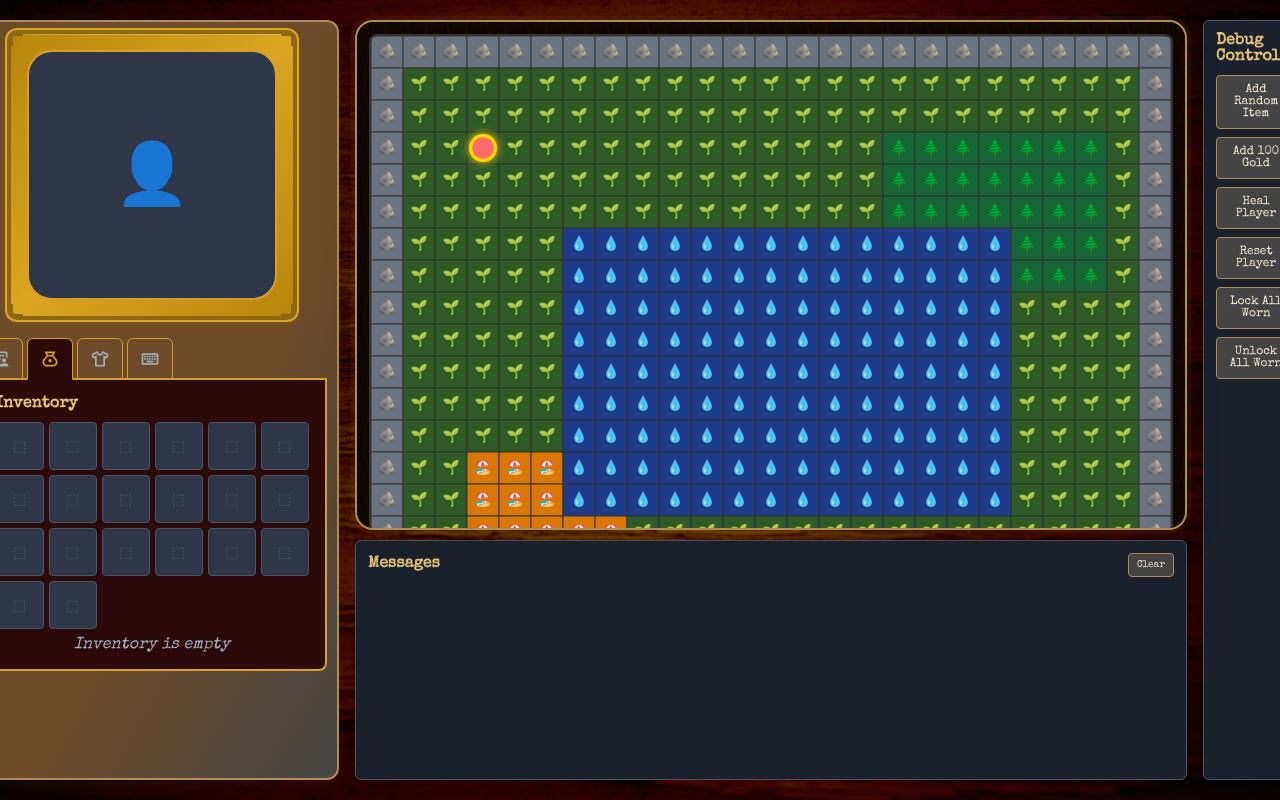
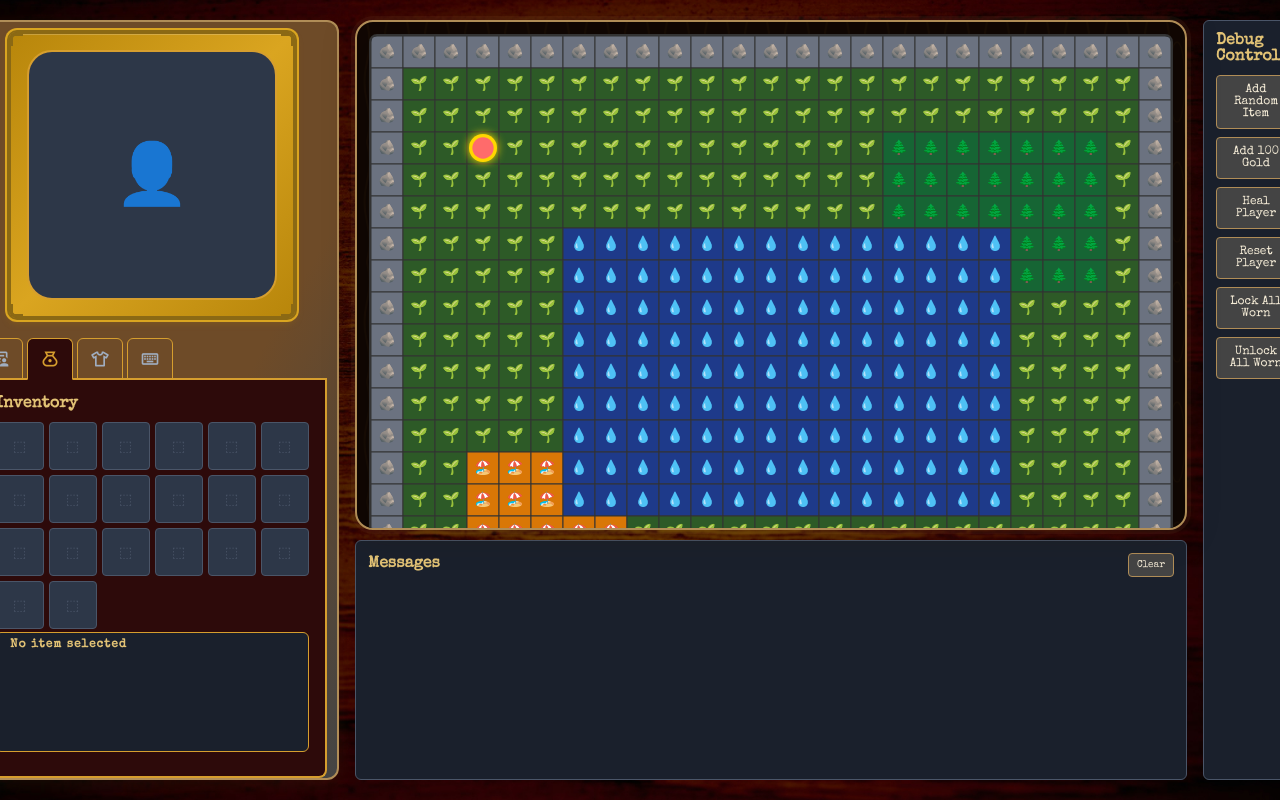
Before and after one commit to charlotte-xie/splarg, a Next.js app: page / in a window 1280 px wide. Both pictures are taken after a click on the button "money_bag". Built offline with nearby package versions, Linux system fonts and the light colour scheme; a web font is replaced by a local one.

Commit message:
Item handling improvements

```diff
--- a/components/Controls.tsx
+++ b/components/Controls.tsx
@@ -2,8 +2,8 @@
 export default function Controls() {
   return (
     <div className="control-panel">
-      <h5>Controls</h5>
-      <div className="control-panel-grid">
+      <h4>Controls</h4>
+      <div className="control-panel-grid" style={{gridTemplateColumns: '1fr 1fr', columnCount: 2}}>
         <span className="control-key">Numpad 1-9</span>
         <span className="control-desc">Move player</span>
         <span className="control-key">Arrow Keys</span>
--- a/components/Inventory.tsx
+++ b/components/Inventory.tsx
@@ -66,7 +66,8 @@ export default function Inventory({
     : null;
 
   // Create action buttons for the selected item
-  const getActionButtons = (item: Item) => {
+  const getActionButtons = (item: Item | null) => {
+    if (!item) return [];
     const buttons: Array<{
       label: string;
       variant: 'primary' | 'secondary' | 'success' | 'danger';
@@ -122,24 +123,11 @@ export default function Inventory({
           })}
         </div>
 
-        {items.length === 0 && (
-          <p style={{
-            color: '#a0aec0',
-            textAlign: 'center',
-            marginTop: '8px',
-            fontStyle: 'italic'
-          }}>
-            Inventory is empty
-          </p>
-        )}
-
         {/* Selected Item Details */}
-        {selectedItem && (
           <ItemDetails
             item={selectedItem}
             actionButtons={getActionButtons(selectedItem)}
           />
-        )}
     </div>
   );
 }
--- a/components/ItemDetails.tsx
+++ b/components/ItemDetails.tsx
@@ -1,4 +1,5 @@
 import Item from '../classes/Item';
+import Utils from '../classes/Utils';
 import Button from './Button';
 
 interface ActionButton {
@@ -9,11 +10,12 @@ interface ActionButton {
 }
 
 interface ItemDetailsProps {
-  item: Item;
+  item: Item | null;
   actionButtons: ActionButton[];
 }
 
 export default function ItemDetails({ item, actionButtons }: ItemDetailsProps) {
+  const isEmpty = !item;
   return (
     <div style={{
       marginTop: '3px',
@@ -21,29 +23,32 @@ export default function ItemDetails({ item, actionButtons }: ItemDetailsProps) {
       backgroundColor: '#1a202c',
       borderRadius: '6px',
       border: '1px solid #d69e2e',
-      color: '#e2e8f0'
+      minHeight: '120px',
+      color: '#e2e8f0',
+      display: 'flex',
+      flexDirection: 'column',
+      justifyContent: 'space-between',
+      gap: '8px',
+      marginBottom: '8px',
+      height: '100%', // allow parent to control height
     }}>
-      <div style={{
-        display: 'flex',
-        alignItems: 'center',
-        gap: '8px',
-        marginBottom: '8px'
-      }}>
-        <span style={{ fontSize: '20px' }}>{item.getSymbol()}</span>
-        <h5>
-          {item.getName()}
-          {item.hasMultiple() && ` (${item.getQuantity()})`}
-        </h5>
+      <div>
+        <div className="control-panel-row" style={{alignContent: 'end'}}>
+          <span style={{ fontSize: '20px' }}>{isEmpty ? ' ' : item.getSymbol()}</span>
+          <h5>
+            {isEmpty ? 'No item selected' : Utils.capitalize(item.getName())}
+            {!isEmpty && item.hasMultiple() && ` (${item.getQuantity()})`}
+          </h5>
+        </div>
+        <p>
+          {isEmpty ? '' : item.getDescription()}
+        </p>
       </div>
-      <p>
-        {item.getDescription()}
-      </p>
-
       {/* Action Buttons */}
       <div style={{
         display: 'flex',
         gap: '8px',
-        justifyContent: 'flex-end'
+        marginTop: 'auto',
       }}>
         {actionButtons.map((button, index) => (
           <Button
--- a/components/Outfit.tsx
+++ b/components/Outfit.tsx
@@ -86,10 +86,11 @@ export default function Outfit({
   };
 
   // Get the selected item
-  const selectedItem = selectedSlot ? wornItems.get(selectedSlot) : null;
+  const selectedItem = selectedSlot ? (wornItems.get(selectedSlot) || null) : null;
 
   // Create action buttons for the selected worn item
-  const getActionButtons = (item: Item) => {
+  const getActionButtons = (item: Item | null) => {
+    if (!item) return [];
     return [
       {
         label: 'Remove',
@@ -174,12 +175,11 @@ export default function Outfit({
         </div>
 
         {/* Selected Item Details */}
-        {selectedItem && (
           <ItemDetails
             item={selectedItem}
             actionButtons={getActionButtons(selectedItem)}
           />
-        )}
+
 
         {/* Outfit Management */}
         <OutfitManagement
--- a/styles/globals.css
+++ b/styles/globals.css
@@ -333,7 +333,7 @@ h5 {
 }
 
 .control-panel-grid {
-  display: flex;
+  display: grid;
   flex-wrap: wrap;
   gap: var(--grid-gap);
 }
```
